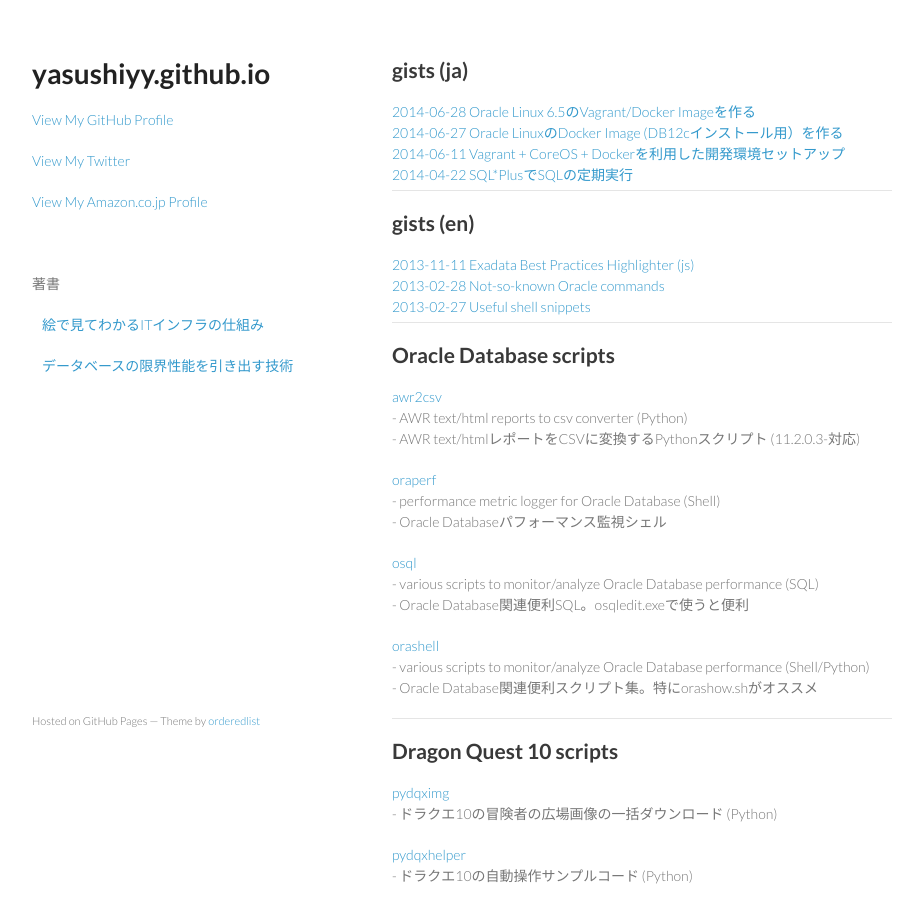
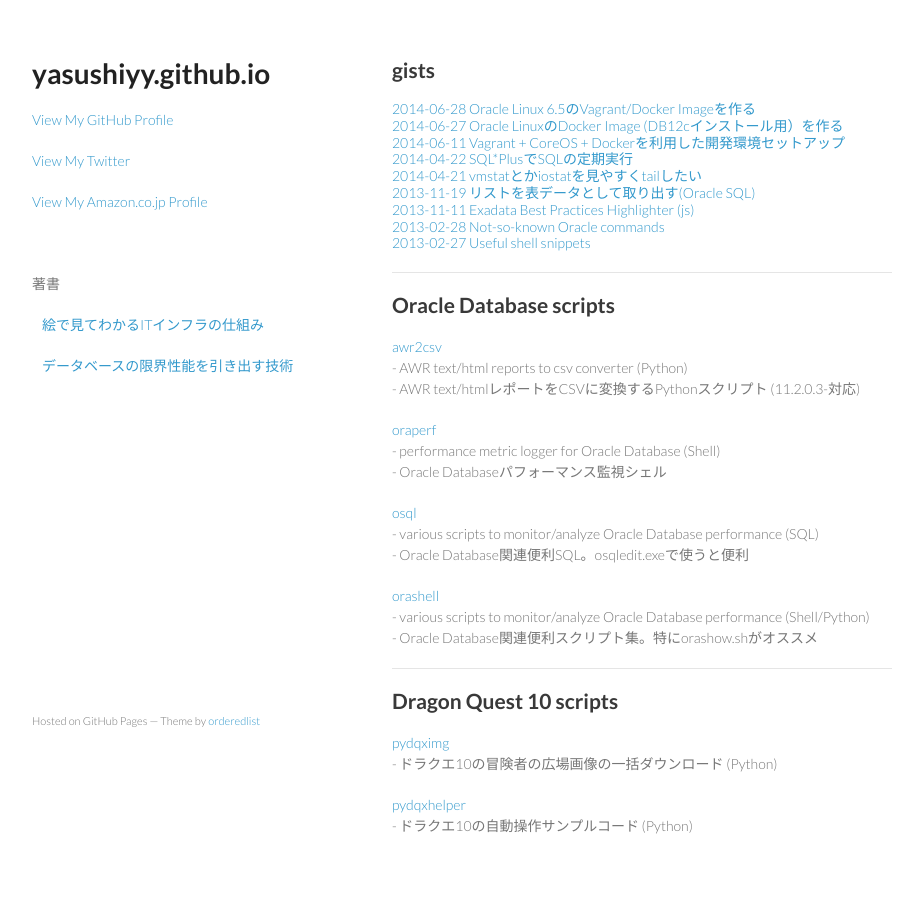
Before and after one commit to yasushiyy/yasushiyy.github.io, a plain HTML site: page index.html in a window 1280 px wide. Shown: the whole page, without its empty margins (178-1078 px from the left). Drawn offline with Linux system fonts and the light colour scheme.

Commit message:
Update index.html

```diff
--- a/index.html
+++ b/index.html
@@ -27,19 +27,15 @@
       </header>
       <section>
 
-<h2>gists (ja)</h2>
+<h2>gists</h2>
 
-<p style="margin-bottom: 5px">
+<p style="line-height: 1.2">
 <a href="https://gist.github.com/yasushiyy/246ae9c04daeae00fc80">2014-06-28 Oracle Linux 6.5のVagrant/Docker Imageを作る</a><br>
 <a href="https://gist.github.com/yasushiyy/a638a2fd905939a0eb26">2014-06-27 Oracle LinuxのDocker Image (DB12cインストール用）を作る</a><br>
 <a href="https://gist.github.com/yasushiyy/9923d68e4811d458fbe0">2014-06-11 Vagrant + CoreOS + Dockerを利用した開発環境セットアップ</a><br>
 <a href="https://gist.github.com/yasushiyy/99d4cb79735b695e50ee">2014-04-22 SQL*PlusでSQLの定期実行</a><br>
-</p>
-
-<hr>
-<h2>gists (en)</h2>
-
-<p style="margin-bottom: 5px">
+<a href="https://gist.github.com/yasushiyy/e1e4dc35e24e55e3b750">2014-04-21 vmstatとかiostatを見やすくtailしたい</a><br>
+<a href="https://gist.github.com/yasushiyy/12416365315594f3e6c1">2013-11-19 リストを表データとして取り出す(Oracle SQL)</a><br>
 <a href="https://gist.github.com/yasushiyy/5234395">2013-11-11 Exadata Best Practices Highlighter (js)</a><br>
 <a href="https://gist.github.com/yasushiyy/5048390">2013-02-28 Not-so-known Oracle commands</a><br>
 <a href="https://gist.github.com/yasushiyy/5048198">2013-02-27 Useful shell snippets</a><br>
```
